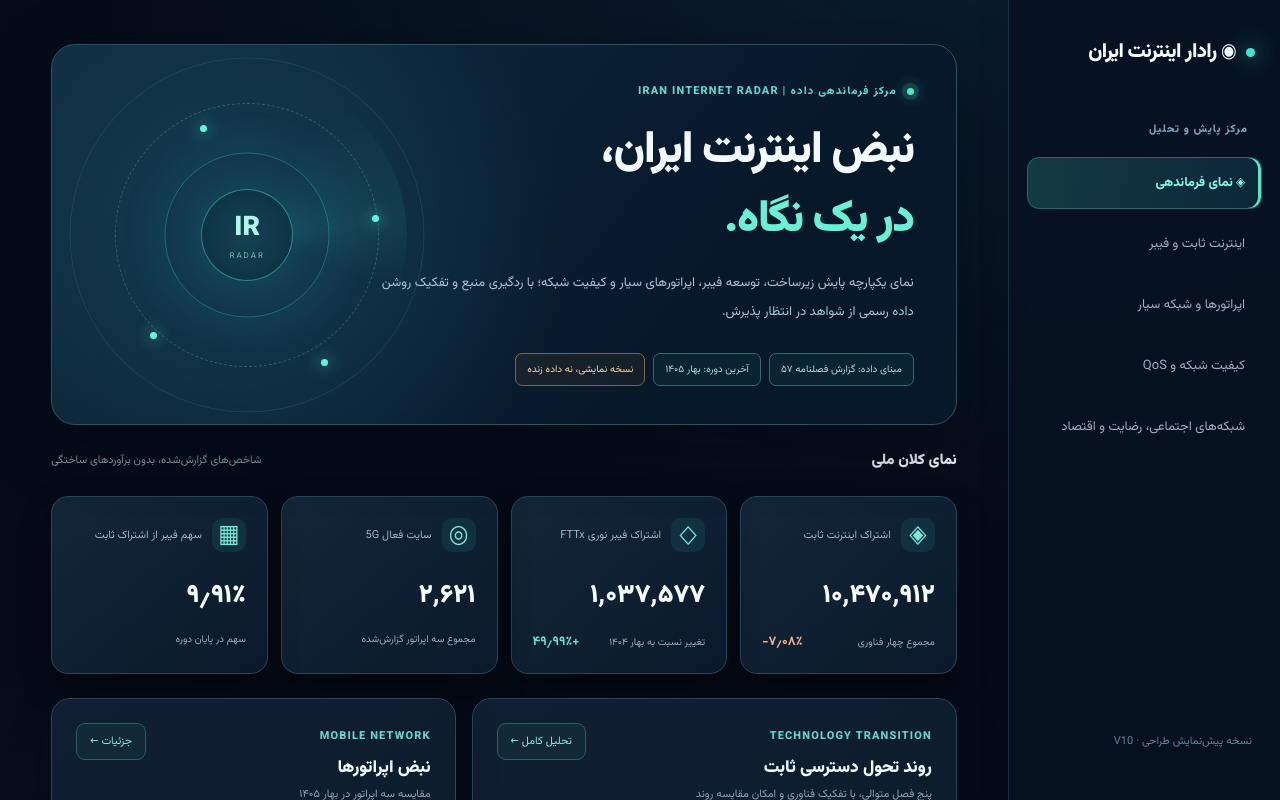
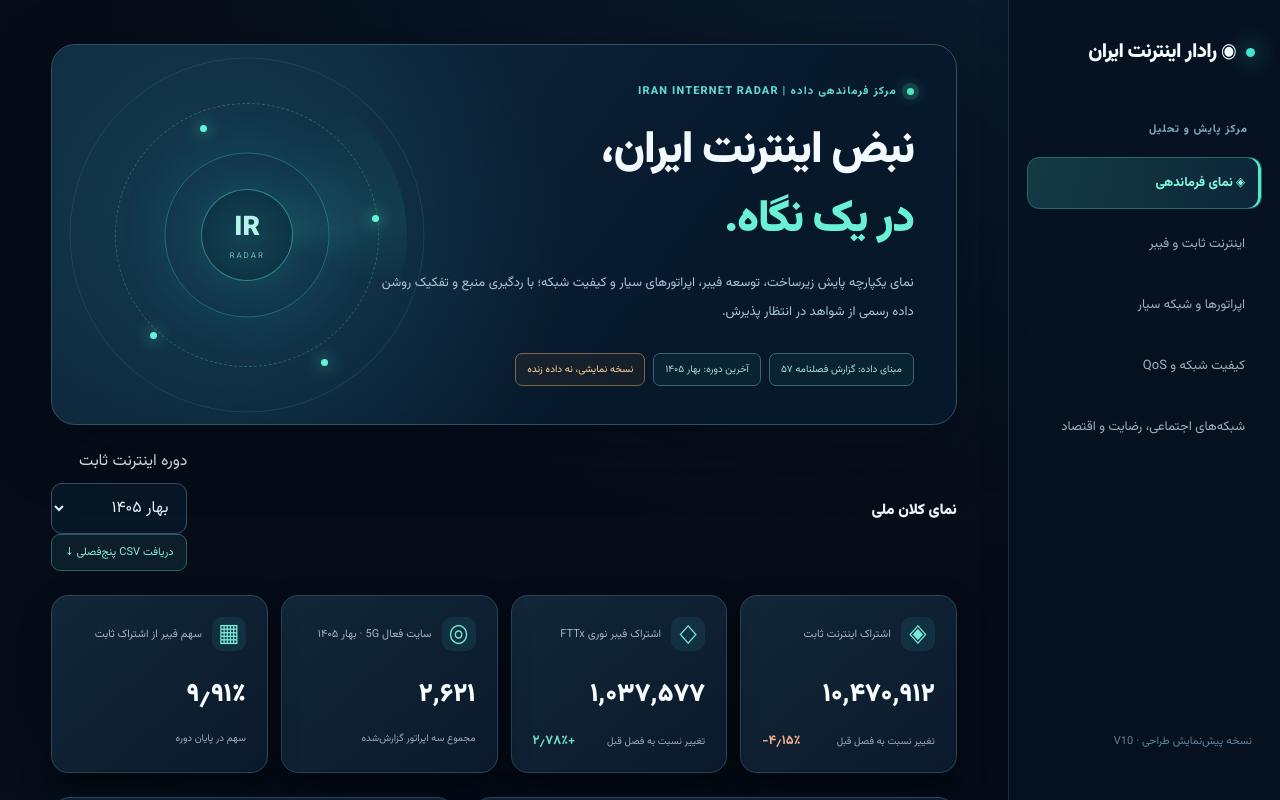
Before and after one commit to neisiani531-cyber/iran-internet-radar-v10, a React (Vite) app: page / in a window 1280 px wide. Shown: the top 800 px of the page. Built offline with nearby package versions, Linux system fonts and the light colour scheme.

Commit message:
feat(command-center): quarter selector and provenance-bearing five-quarter CSV export

```diff
--- a/src/CommandCenter.tsx
+++ b/src/CommandCenter.tsx
@@ -38,12 +38,17 @@ function MetricTile({eyebrow,value,note,trend,icon}:{eyebrow:string,value:string
 export default function CommandCenter({onNavigate}:{onNavigate:(area:'fixed'|'mobile'|'qos'|'research')=>void}){
  const [tech,setTech]=useState<Tech>('FTTx');
  const [mobileMetric,setMobileMetric]=useState<Metric>('active_5g_sites');
+ const [periodIndex,setPeriodIndex]=useState(metricRows.length-1);
+ const current=metricRows[periodIndex];
+ const changeFromPrevious=periodIndex>0?ratio(current.reported_total,metricRows[periodIndex-1].reported_total):undefined;
+ const currentFiberChange=periodIndex>0?ratio(current.technology_values.FTTx,metricRows[periodIndex-1].technology_values.FTTx):undefined;
  const metric=mobile.metrics.find(m=>m.id===mobileMetric)!;
  const max=Math.max(...metric.values.map(v=>v.value));
  const success=qos.metrics.find(m=>m.id==='access_success')!;
  const mobile5g=mobile.metrics.find(m=>m.id==='active_5g_sites')!;
  const sites=mobile5g.values.reduce((sum,item)=>sum+item.value,0);
- const share=last.technology_values.FTTx/last.reported_total*100;
+ const share=current.technology_values.FTTx/current.reported_total*100;
+ const exportCsv=()=>{const header='period,FTTx,XDSL,TDLTE,WiFi,total,source_id,source_page';const lines=metricRows.map(r=>[r.period,r.technology_values.FTTx,r.technology_values.XDSL,r.technology_values.TDLTE,r.technology_values.WiFi,r.reported_total,fixed.source.source_id,r.source_page].join(','));const csv='\uFEFF'+[header,...lines].join('\n');const file=new Blob([csv],{type:'text/csv;charset=utf-8'});const href=URL.createObjectURL(file);const a=document.createElement('a');a.href=href;a.download='radar-fixed-access-cra57.csv';document.body.appendChild(a);a.click();a.remove();URL.revokeObjectURL(href);};
  return <div className="cc-root">
   <section className="cc-hero">
    <div className="cc-hero-copy"><div className="cc-kicker"><span className="cc-pulse"/> مرکز فرماندهی داده | IRAN INTERNET RADAR</div>
@@ -53,11 +58,11 @@ export default function CommandCenter({onNavigate}:{onNavigate:(area:'fixed'|'mo
    </div>
    <div className="cc-hero-visual" aria-hidden="true"><div className="cc-orbit cc-orbit-a"/><div className="cc-orbit cc-orbit-b"/><div className="cc-orbit cc-orbit-c"/><div className="cc-radar-sweep"/><div className="cc-radar-center"><span>IR</span><small>RADAR</small></div><span className="cc-dot d1"/><span className="cc-dot d2"/><span className="cc-dot d3"/><span className="cc-dot d4"/></div>
   </section>
-  <div className="cc-section-name"><span>نمای کلان ملی</span><small>شاخص‌های گزارش‌شده، بدون برآوردهای ساختگی</small></div>
+  <div className="cc-section-name"><span>نمای کلان ملی</span><div className="cc-toolbar"><label>دوره اینترنت ثابت <select value={periodIndex} onChange={e=>setPeriodIndex(Number(e.target.value))}>{metricRows.map((r,i)=><option key={r.period} value={i}>{r.period_label}</option>)}</select></label><button onClick={exportCsv} className="cc-text-button">دریافت CSV پنج‌فصلی ↓</button></div></div>
   <section className="cc-metrics">
-   <MetricTile icon="◈" eyebrow="اشتراک اینترنت ثابت" value={nf(last.reported_total)} note="مجموع چهار فناوری" trend={fixedChange}/>
-   <MetricTile icon="◇" eyebrow="اشتراک فیبر نوری FTTx" value={nf(last.technology_values.FTTx)} note="تغییر نسبت به بهار ۱۴۰۴" trend={fiberChange}/>
-   <MetricTile icon="◎" eyebrow="سایت فعال 5G" value={nf(sites)} note="مجموع سه اپراتور گزارش‌شده"/>
+   <MetricTile icon="◈" eyebrow="اشتراک اینترنت ثابت" value={nf(current.reported_total)} note={periodIndex===0?"دوره مبنا":"تغییر نسبت به فصل قبل"} trend={changeFromPrevious}/>
+   <MetricTile icon="◇" eyebrow="اشتراک فیبر نوری FTTx" value={nf(current.technology_values.FTTx)} note={periodIndex===0?"دوره مبنا":"تغییر نسبت به فصل قبل"} trend={currentFiberChange}/>
+   <MetricTile icon="◎" eyebrow="سایت فعال 5G · بهار ۱۴۰۵" value={nf(sites)} note="مجموع سه اپراتور گزارش‌شده"/>
    <MetricTile icon="▦" eyebrow="سهم فیبر از اشتراک ثابت" value={nf(share)+'٪'} note="سهم در پایان دوره"/>
   </section>
   <div className="cc-dashboard-grid">
```
